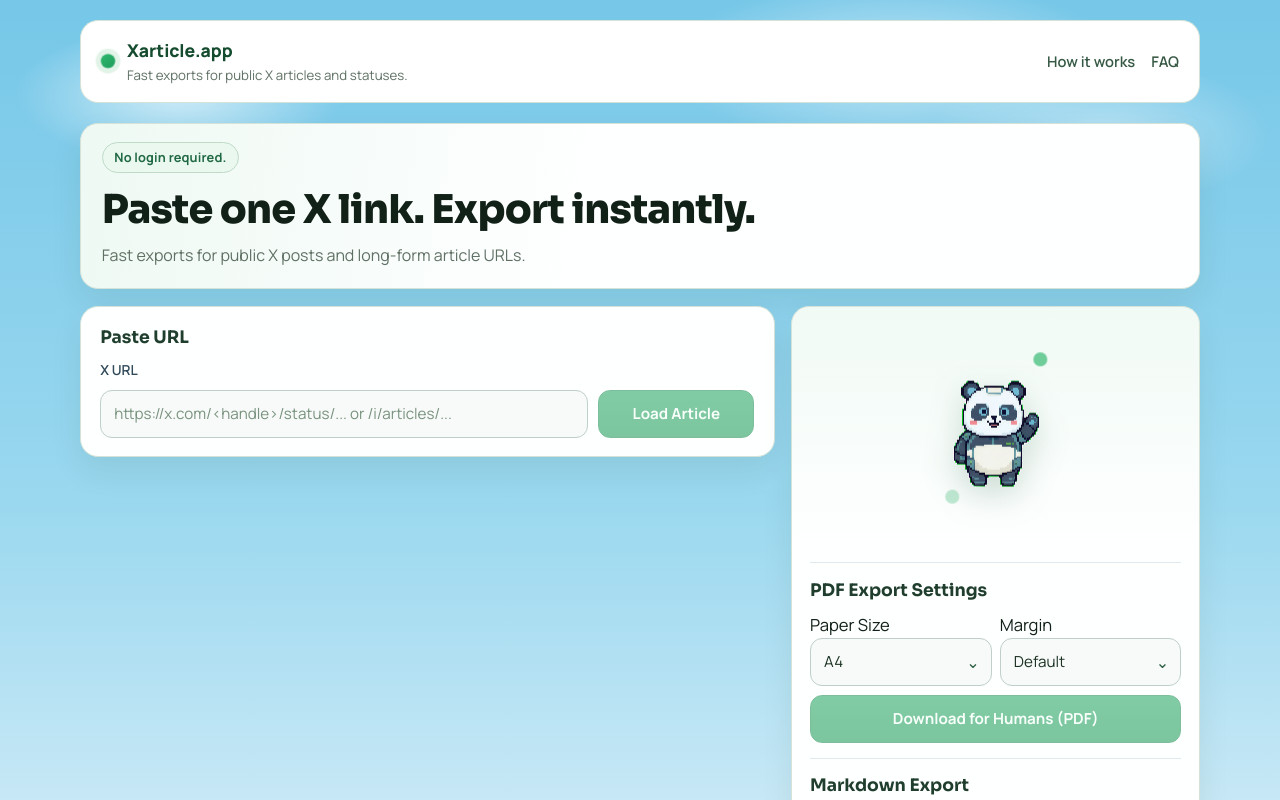
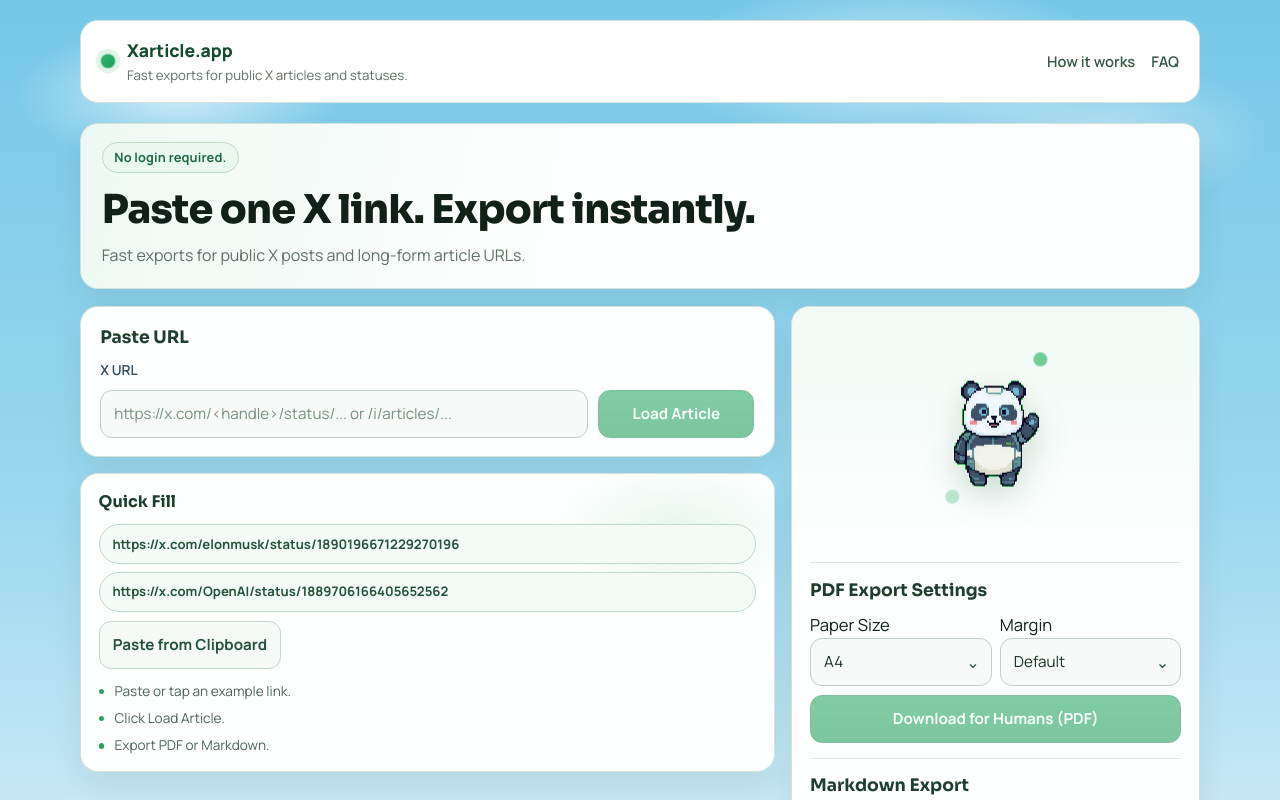
Before and after one commit to SmitMachhi/Xarticle, a React (Vite) app: page / in a window 1280 px wide. Shown: the top 800 px of the page. Built offline with nearby package versions, Linux system fonts and the light colour scheme; what pdfmake would draw is missing.

Commit message:
empty space fucked

```diff
--- a/src/App.tsx
+++ b/src/App.tsx
@@ -16,6 +16,10 @@ const HOW_IT_WORKS = [
   'Paste one public X status URL or long-form article URL.',
   'Preview the extracted content in your browser.',
   'Download PDF for people or Markdown for LLM workflows.',
+]
+const EXAMPLE_LINKS = [
+  'https://x.com/elonmusk/status/1890196671229270196',
+  'https://x.com/OpenAI/status/1889706166405652562',
 ]
 
 const FAQ_ITEMS = [
@@ -138,6 +142,27 @@ function App() {
     }
   }
 
+  const applyExample = (value: string) => {
+    setUrlInput(value)
+  }
+
+  const pasteFromClipboard = async () => {
+    try {
+      if (!navigator.clipboard?.readText) {
+        throw new Error('Clipboard access is not available in this browser.')
+      }
+      const text = (await navigator.clipboard.readText()).trim()
+      if (!text) {
+        throw new Error('Clipboard is empty.')
+      }
+      setUrlInput(text)
+      setError(null)
+    } catch (err) {
+      const message = err instanceof Error ? err.message : 'Could not read clipboard.'
+      setError(message)
+    }
+  }
+
   return (
     <div className="site-shell">
       <a className="skip-link" href="#main-content">
@@ -167,6 +192,7 @@ function App() {
         </section>
 
         <section className="workbench">
+          <div className="left-stack">
             <section className="controls-panel app-card">
               <section className="section-block">
                 <h2 className="section-title">Paste URL</h2>
@@ -190,6 +216,28 @@ function App() {
                 ) : null}
               </section>
             </section>
+
+            <section className="app-card quick-tools">
+              <h3>Quick Fill</h3>
+              <div className="chip-grid">
+                {EXAMPLE_LINKS.map((link) => (
+                  <button key={link} className="chip-button" onClick={() => applyExample(link)}>
+                    {link}
+                  </button>
+                ))}
+              </div>
+              <div className="mini-action-row">
+                <button className="btn-muted" onClick={pasteFromClipboard}>
+                  Paste from Clipboard
+                </button>
+              </div>
+              <ul className="micro-how">
+                <li>Paste or tap an example link.</li>
+                <li>Click Load Article.</li>
+                <li>Export PDF or Markdown.</li>
+              </ul>
+            </section>
+          </div>
 
           <aside className="app-card helper-card export-panel">
             <div
--- a/src/index.css
+++ b/src/index.css
@@ -255,6 +255,12 @@ select {
   align-items: start;
 }
 
+.left-stack {
+  display: grid;
+  gap: 1rem;
+  align-content: start;
+}
+
 .app-card {
   border: 1px solid var(--line);
   border-radius: var(--radius);
@@ -456,6 +462,78 @@ button:disabled {
 .url-status-unsupported,
 .url-status-invalid {
   color: #a43d4e;
+}
+
+.quick-tools {
+  position: relative;
+  padding: 1rem 1.1rem;
+  overflow: hidden;
+  background:
+    radial-gradient(12rem 7rem at 86% 20%, rgba(109, 199, 148, 0.16) 0%, transparent 66%),
+    color-mix(in srgb, var(--surface) 97%, #eef6f1 3%);
+}
+
+.quick-tools h3 {
+  margin: 0;
+  font-family: var(--font-display);
+  font-size: 1rem;
+  color: #1f3f2d;
+}
+
+.chip-grid {
+  margin-top: 0.68rem;
+  display: grid;
+  gap: 0.48rem;
+}
+
+.chip-button {
+  min-height: 40px;
+  border-radius: 999px;
+  text-align: left;
+  padding: 0.5rem 0.8rem;
+  border: 1px solid #bdd8c5;
+  background: #f4fbf7;
+  color: #27533b;
+  font-size: 0.82rem;
+  white-space: nowrap;
+  overflow: hidden;
+  text-overflow: ellipsis;
+}
+
+.chip-button:hover {
+  background: #eaf6ef;
+}
+
+.mini-action-row {
+  margin-top: 0.58rem;
+  display: flex;
+  gap: 0.5rem;
+}
+
+.micro-how {
+  margin: 0.72rem 0 0;
+  padding: 0;
+  list-style: none;
+  display: grid;
+  gap: 0.42rem;
+}
+
+.micro-how li {
+  position: relative;
+  padding-left: 1rem;
+  font-size: 0.85rem;
+  color: #4b6557;
+}
+
+.micro-how li::before {
+  content: '';
+  position: absolute;
+  left: 0;
+  top: 0.5rem;
+  width: 0.34rem;
+  height: 0.34rem;
+  border-radius: 999px;
+  background: #26a461;
 }
 
 .helper-card {
```
Lines whose indentation alone changed are shown as unchanged.
